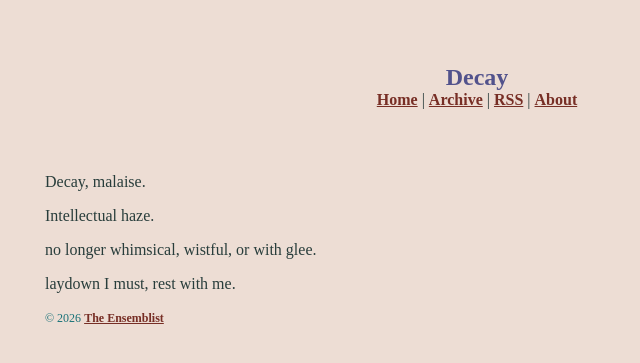
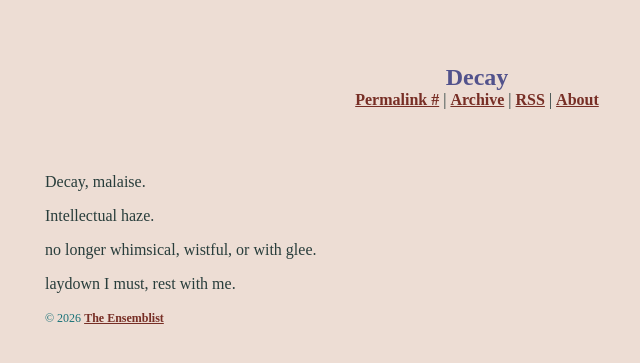
Before and after one commit to ensemblist/website, a Jekyll site: the page built from _posts/2025-08-08-decay.md, in a window 1280 px wide. Shown: the top 363 px of the page, without its empty margins (163-803 px from the left). Built offline with Jekyll 4.4.1, drawn with Linux system fonts in a browser that asks for light colours.

Commit message:
Update menu.html

```diff
--- a/_includes/menu.html
+++ b/_includes/menu.html
@@ -1,5 +1,5 @@
 <nav role="primary" class="flow">
- {% if post %}
+ {% if page.collection == "posts" %}
    <a href="{{ page.url }}">Permalink #</a> |
  {% else %}
    <a href="{{ site.url }}">Home</a> |
```
